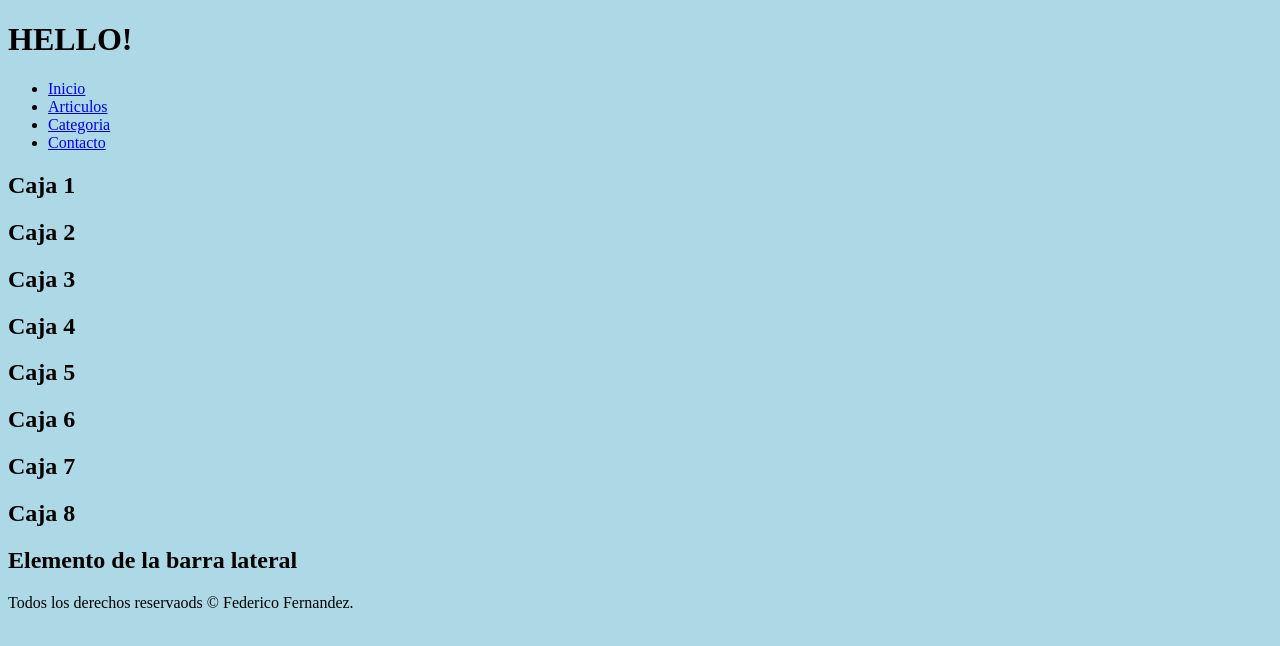
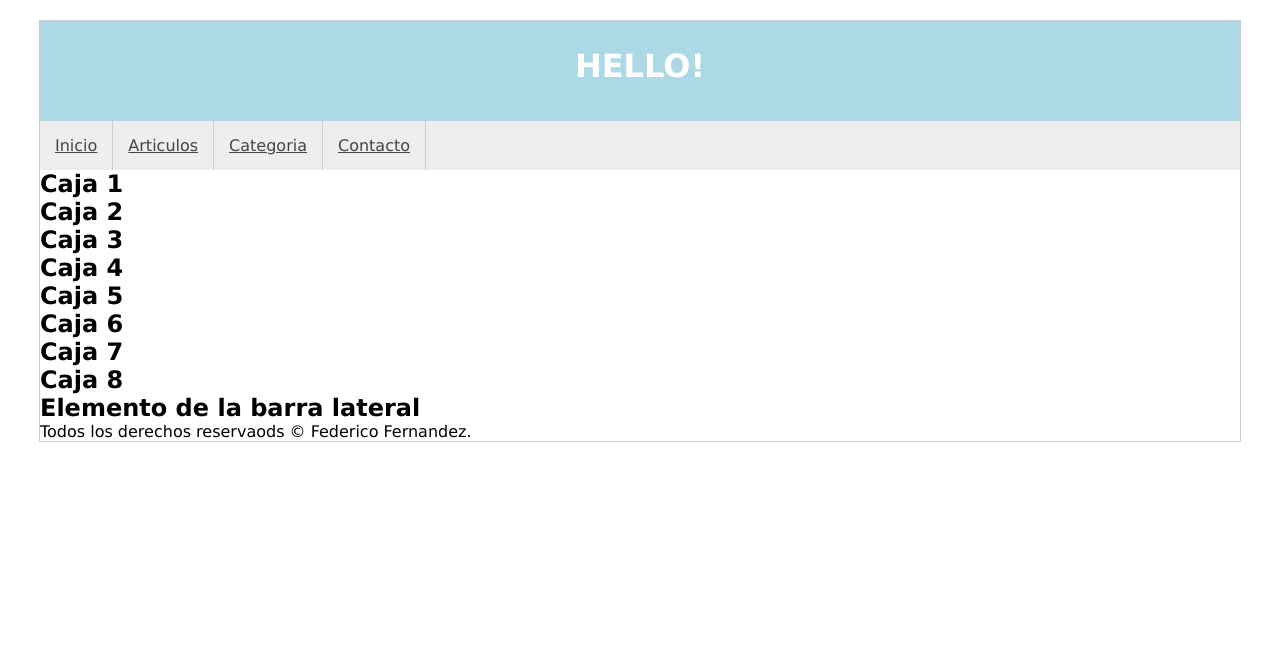
Before and after one commit to fedefrnandz/ProjectX, a plain HTML site: page index.html/index.html in a window 1280 px wide. Drawn offline with Linux system fonts and the light colour scheme.

Commit message:
agregando menu y mas

```diff
--- a/index.html/index.html
+++ b/index.html/index.html
@@ -17,7 +17,9 @@
                     <li><a href="#">Categoria</a></li>
                     <li><a href="#">Contacto</a></li>
                 </ul>
+                <div class="clearfix"></div>
             </nav>
+
             <section id="contenido">
                 <div class="caja">
                     <h2>Caja 1</h2>
--- a/index.html/indexcss.css
+++ b/index.html/indexcss.css
@@ -1,3 +1,46 @@
-body{
-    background-color: lightblue;
+*{
+    margin:0px;
+    padding: 0px;
+    font-family: Verdana, Geneva, Tahoma, sans-serif;
 }
+#general{
+    width: 1200px;
+    margin: 0px auto;
+    margin-top: 20px;
+    border: 1px solid #ccc;
+}
+#header{
+    width: 100%;
+    height: 100px;
+    background:lightblue;
+    color: white;
+    text-align: center;
+    line-height: 90px;
+}
+#menu{
+    background-color: #eeeeee;
+}
+#menu ul li{
+    display: block;
+    float: left;
+    border-right: 1px solid #ccc;
+
+}
+#menu ul li a{
+    color: #444;
+    display:block;
+    padding: 15px;
+
+}
+
+#menu ul li:hover{
+    background-color:lightblue;
+    cursor: pointer;
+}
+#menu ul li:hover a{
+    color:white;
+}
+.clearfix{
+    float: none;
+    clear: both;
+}
```
